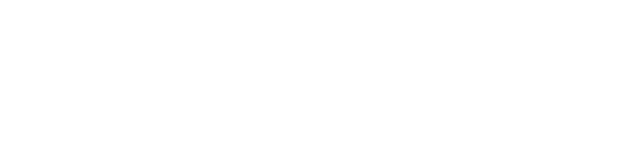
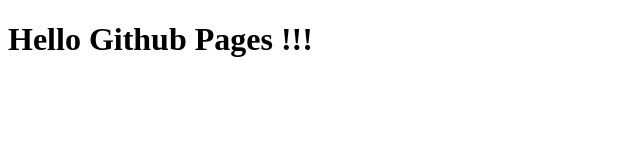
Before and after one commit to cchaos971/hello_git, a plain HTML site: page index.html in a window 1280 px wide. Shown: the whole page, without its empty margins (0-640 px from the left). Drawn offline with Linux system fonts and the light colour scheme.

Commit message:
modify index.html

```diff
--- a/index.html
+++ b/index.html
@@ -7,6 +7,6 @@
     <title>Hello Github Pages !!!</title>
 </head>
 <body>
-
+    <h1> Hello Github Pages !!! </h1>
 </body>
 </html>
```
